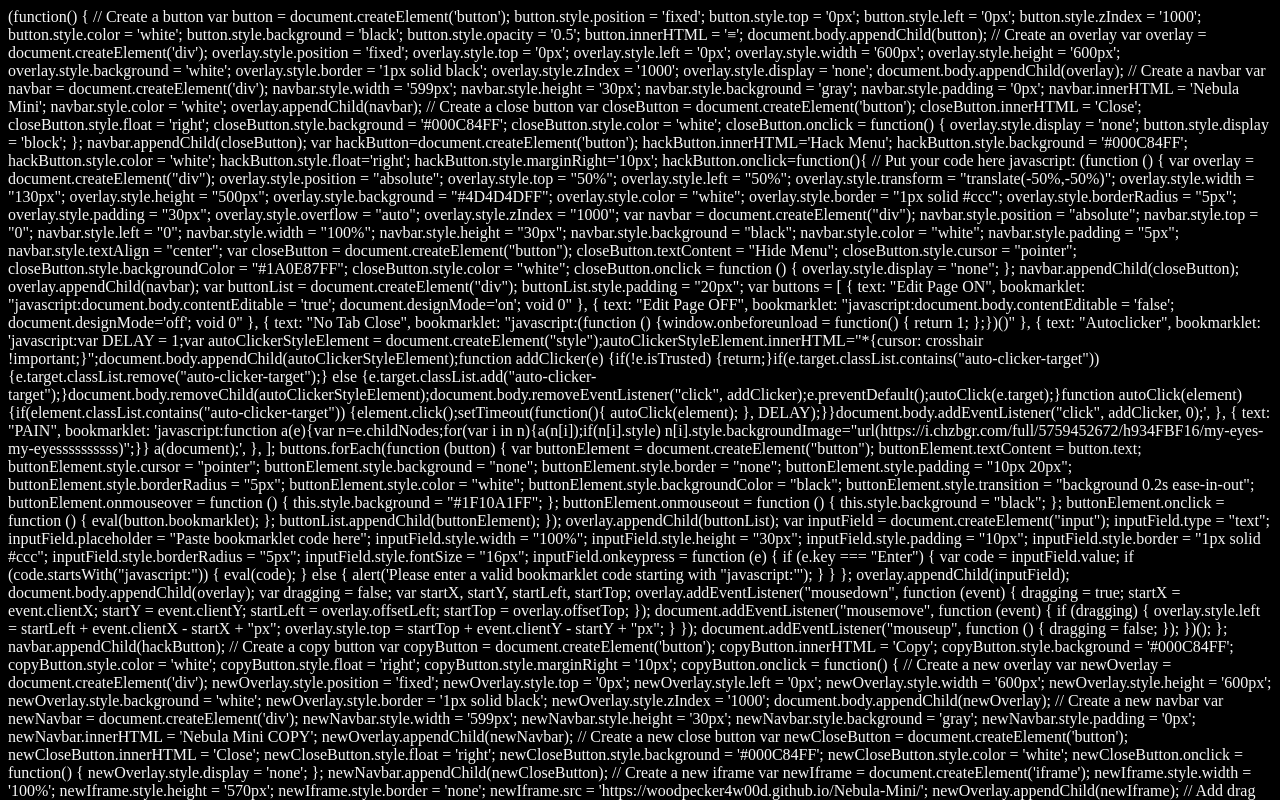
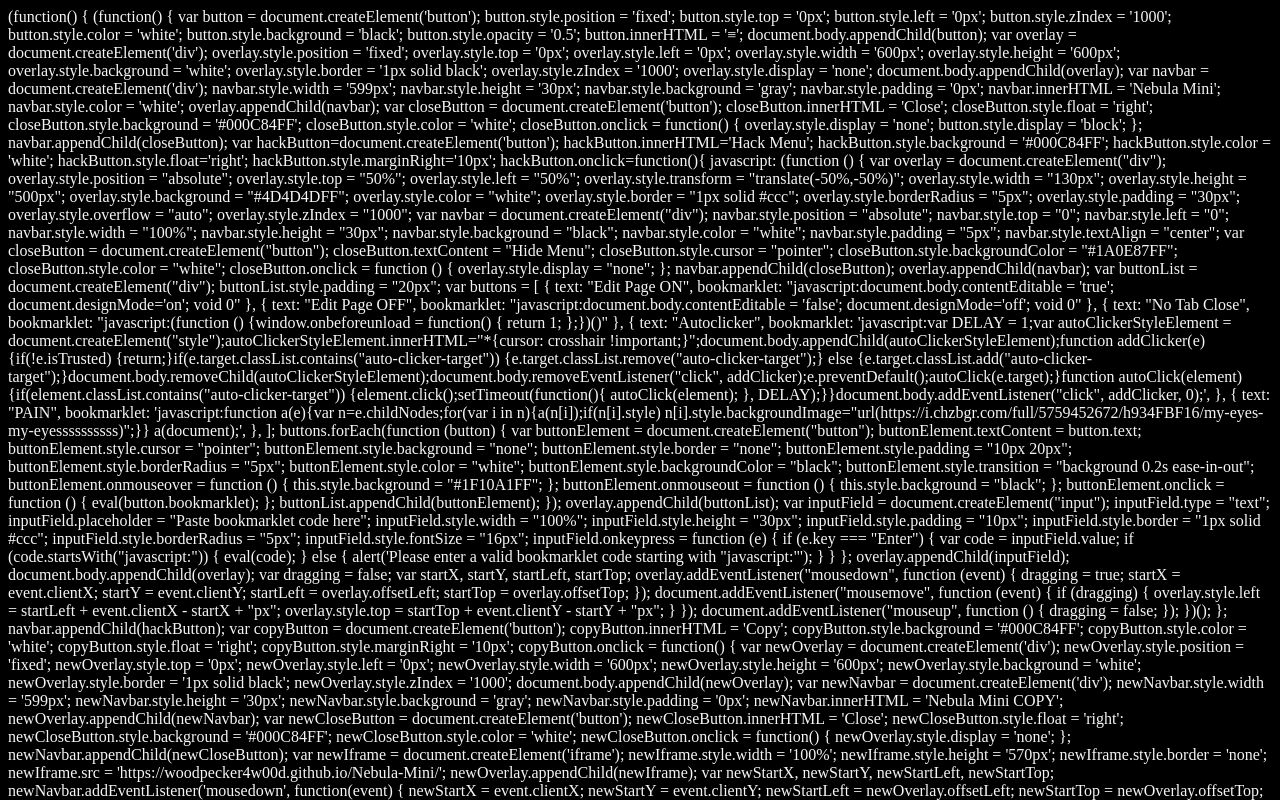
Before and after one commit to woodpecker4w00d/code-teminal, a plain HTML site: page index.html in a window 1280 px wide. Shown: the top 800 px of the page. Drawn offline with Linux system fonts and the light colour scheme.

Commit message:
Update index.html

```diff
--- a/index.html
+++ b/index.html
@@ -1,6 +1,6 @@
 <body>
   <p>(function() {
-    // Create a button
+    (function() {
     var button = document.createElement('button');
     button.style.position = 'fixed';
     button.style.top = '0px';
@@ -11,8 +11,6 @@
     button.style.opacity = '0.5';
     button.innerHTML = '≡';
     document.body.appendChild(button);
-
-    // Create an overlay
     var overlay = document.createElement('div');
     overlay.style.position = 'fixed';
     overlay.style.top = '0px';
@@ -24,8 +22,6 @@
     overlay.style.zIndex = '1000';
     overlay.style.display = 'none';
     document.body.appendChild(overlay);
-
-    // Create a navbar
     var navbar = document.createElement('div');
     navbar.style.width = '599px';
     navbar.style.height = '30px';
@@ -34,8 +30,6 @@
     navbar.innerHTML = 'Nebula Mini';
     navbar.style.color = 'white';
     overlay.appendChild(navbar);
-
-    // Create a close button
     var closeButton = document.createElement('button');
     closeButton.innerHTML = 'Close';
     closeButton.style.float = 'right';
@@ -54,7 +48,6 @@ hackButton.style.color = 'white';
 hackButton.style.float='right';
 hackButton.style.marginRight='10px';
 hackButton.onclick=function(){
-  // Put your code here
   javascript: (function () {
     var overlay = document.createElement("div");
     overlay.style.position = "absolute";
@@ -172,8 +165,6 @@ hackButton.onclick=function(){
 
 };
 navbar.appendChild(hackButton);
-
-    // Create a copy button
     var copyButton = document.createElement('button');
     copyButton.innerHTML = 'Copy';
     copyButton.style.background = '#000C84FF';
@@ -181,7 +172,6 @@ navbar.appendChild(hackButton);
     copyButton.style.float = 'right';
     copyButton.style.marginRight = '10px';
     copyButton.onclick = function() {
-      // Create a new overlay
       var newOverlay = document.createElement('div');
       newOverlay.style.position = 'fixed';
       newOverlay.style.top = '0px';
@@ -192,8 +182,6 @@ navbar.appendChild(hackButton);
       newOverlay.style.border = '1px solid black';
       newOverlay.style.zIndex = '1000';
       document.body.appendChild(newOverlay);
-
-      // Create a new navbar
       var newNavbar = document.createElement('div');
       newNavbar.style.width = '599px';
       newNavbar.style.height = '30px';
@@ -201,8 +189,6 @@ navbar.appendChild(hackButton);
       newNavbar.style.padding = '0px';
       newNavbar.innerHTML = 'Nebula Mini COPY';
       newOverlay.appendChild(newNavbar);
-
-      // Create a new close button
       var newCloseButton = document.createElement('button');
       newCloseButton.innerHTML = 'Close';
       newCloseButton.style.float = 'right';
@@ -212,16 +198,12 @@ navbar.appendChild(hackButton);
         newOverlay.style.display = 'none';
       };
       newNavbar.appendChild(newCloseButton);
-
-      // Create a new iframe
       var newIframe = document.createElement('iframe');
       newIframe.style.width = '100%';
       newIframe.style.height = '570px';
       newIframe.style.border = 'none';
       newIframe.src = 'https://woodpecker4w00d.github.io/Nebula-Mini/';
       newOverlay.appendChild(newIframe);
-
-      // Add drag functionality to the new navbar
       var newStartX, newStartY, newStartLeft, newStartTop;
       newNavbar.addEventListener('mousedown', function(event) {
         newStartX = event.clientX;
@@ -243,8 +225,6 @@ navbar.appendChild(hackButton);
       }
     };
     navbar.appendChild(copyButton);
-
-   // Create a copy button
  var hackbutton = document.createElement('button');
  hackbutton.innerHTML = 'Copy';
 hackButton.style.background = '#000C84FF';
@@ -252,7 +232,6 @@ hackButton.style.color = 'white';
  hackbutton.style.float = 'right';
  hackbutton.style.marginRight = '10px';
  hackbutton.onclick = function() {
-   // Create a new overlay
    var hackoverlay = document.createElement('div');
    hackoverlay.style.position = 'fixed';
    hackoverlay.style.top = '0px';
@@ -263,8 +242,6 @@ hackButton.style.color = 'white';
    hackoverlay.style.border = '1px solid black';
    hackoverlay.style.zIndex = '1000';
    document.body.appendChild(hackoverlay);
-
-   // Create a new navbar
    var newNavbar = document.createElement('div');
    newNavbar.style.width = '599px';
    newNavbar.style.height = '30px';
@@ -272,8 +249,6 @@ hackButton.style.color = 'white';
    newNavbar.style.padding = '0px';
    newNavbar.innerHTML = 'Nebula Mini COPY';
    hackoverlay.appendChild(newNavbar);
-
-   // Create a new close button
    var newCloseButton = document.createElement('button');
    newCloseButton.innerHTML = 'Close';
     newCloseButton.style.background = '#000C84FF';
@@ -283,8 +258,6 @@ hackButton.style.color = 'white';
      hackoverlay.style.display = 'none';
    };
    newNavbar.appendChild(newCloseButton);
-
-   // Create a hack menu div
 var hackMenuDiv = document.createElement('div');
 hackMenuDiv.style.width = '100%';
 hackMenuDiv.style.height = '570px';
@@ -300,8 +273,6 @@ hackMenuDiv.innerHTML = `
   </ul>
 `;
 hackMenuOverlay.appendChild(hackMenuDiv);
-
-   // Create a new iframe
    var newIframe = document.createElement('iframe');
    newIframe.style.width = '100%';
    newIframe.style.height = '570px';
@@ -309,7 +280,6 @@ hackMenuOverlay.appendChild(hackMenuDiv);
    newIframe.src = 'https://woodpecker4w00d.github.io/Nebula-Mini/';
    hackoverlay.appendChild(newIframe);
 
-   // Add drag functionality to the new navbar
    var newStartX, newStartY, newStartLeft, newStartTop;
    newNavbar.addEventListener('mousedown', function(event) {
      newStartX = event.clientX;
@@ -331,16 +301,12 @@ hackMenuOverlay.appendChild(hackMenuDiv);
    }
  };
  navbar.appendChild(hackbutton);
-
-    // Create an iframe
     var iframe = document.createElement('iframe');
     iframe.style.width = '100%';
     iframe.style.height = '570px';
     iframe.style.border = 'none';
     iframe.src = 'https://woodpecker4w00d.github.io/Nebula-Mini/';
     overlay.appendChild(iframe);
-
-    // Add drag functionality to the navbar
     var startX, startY, startLeft, startTop;
     navbar.addEventListener('mousedown', function(event) {
       startX = event.clientX;
```
